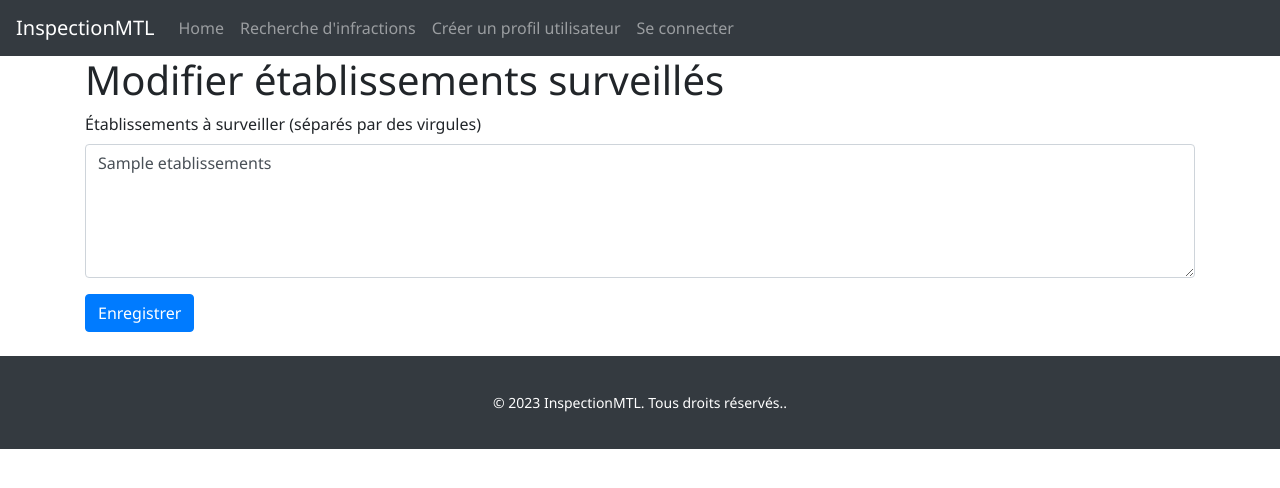
After one commit to oussamaelfig/Ville_Montreal, a Flask app: template templates/edit_etablissements.html in a window 1280 px wide. The commit adds this page. Shown: the top 488 px of the page. Run offline with Flask 2, Linux system fonts and the light colour scheme; the template is opened without the code that fills it: most values are stand-ins (such as "Sample title", 1, 10 or a date in 2020); some libraries are stand-ins or nearby versions.

Commit message:
add edit etablissement

```diff
--- a/app.py
+++ b/app.py
@@ -330,11 +330,6 @@ def login():
         user_data = c.fetchone()
         conn.close()
 
-        print("Le mot de passe hache est : " + hashlib.sha256(
-            password.encode('utf-8')).hexdigest() + "\n")
-        print("Le mot de passe hache est (user_data[4]) :" +
-              user_data + "\n")
-
         if user_data and hashlib.sha256(
                 password.encode('utf-8')).hexdigest() == user_data[4]:
             user = User(*user_data)
@@ -348,6 +343,39 @@ def login():
     return render_template('login.html')
 
 
+@app.route('/edit_etablissements', methods=['GET', 'POST'])
+def edit_etablissements():
+    if not current_user.is_authenticated:
+        return redirect(url_for('login'))
+
+    if request.method == 'POST':
+        etablissements = request.form.get('etablissements')
+
+        conn = sqlite3.connect('db/db')
+        c = conn.cursor()
+        c.execute(
+            "UPDATE utilisateurs SET etablissements_surveilles = ? WHERE id "
+            "= ?",
+            (etablissements, current_user.id))
+        conn.commit()
+        conn.close()
+
+        flash("La liste des établissements surveillés a été mise à jour.",
+              "success")
+        return redirect(url_for('edit_etablissements'))
+
+    conn = sqlite3.connect('db/db')
+    c = conn.cursor()
+    c.execute(
+        "SELECT etablissements_surveilles FROM utilisateurs WHERE id = ?",
+        (current_user.id,))
+    etablissements = c.fetchone()[0]
+    conn.close()
+
+    return render_template('edit_etablissements.html',
+                           etablissements=etablissements)
+
+
 @app.route('/logout')
 @login_required
 def logout():
--- a/templates/base.html
+++ b/templates/base.html
@@ -34,6 +34,10 @@
                     utilisateur</a>
             </li>
             {% if current_user.is_authenticated %}
+                <li class="nav-item">
+                    <a class="nav-link" href="/edit_etablissements">Modifer
+                        etablissements</a>
+                </li>
                 <li class="nav-item">
                     <a class="nav-link" href="/logout">Se déconnecter</a>
                 </li>
--- /dev/null
+++ b/templates/edit_etablissements.html
@@ -0,0 +1,17 @@
+{% extends "base.html" %}
+
+{% block title %}Modifier établissements surveillés{% endblock %}
+
+{% block content %}
+    <h1>Modifier établissements surveillés</h1>
+    <form method="POST">
+        <div class="form-group">
+            <label for="etablissements">Établissements à surveiller (séparés
+                par des virgules)</label>
+            <textarea class="form-control" id="etablissements"
+                      name="etablissements"
+                      rows="5">{{ etablissements }}</textarea>
+        </div>
+        <button type="submit" class="btn btn-primary">Enregistrer</button>
+    </form>
+{% endblock %}
```
Also changed, not shown: 1 other file.
